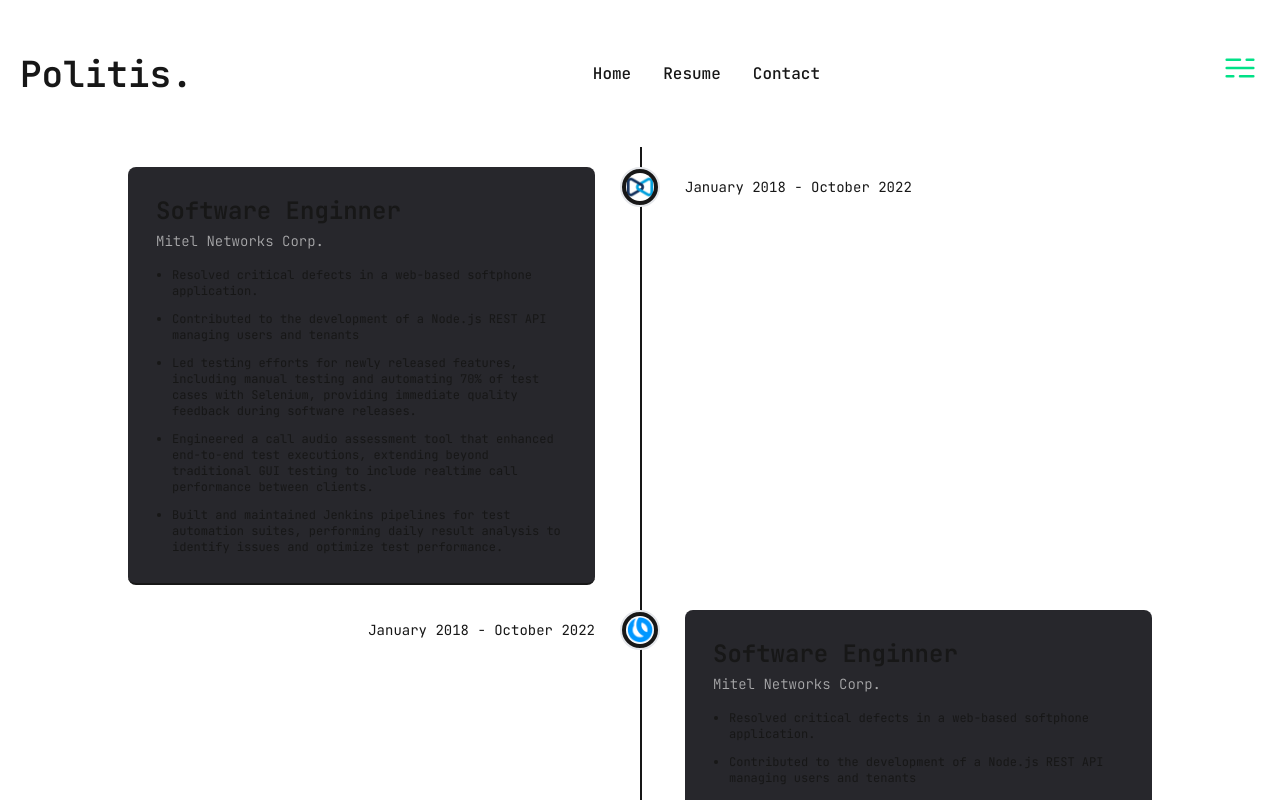
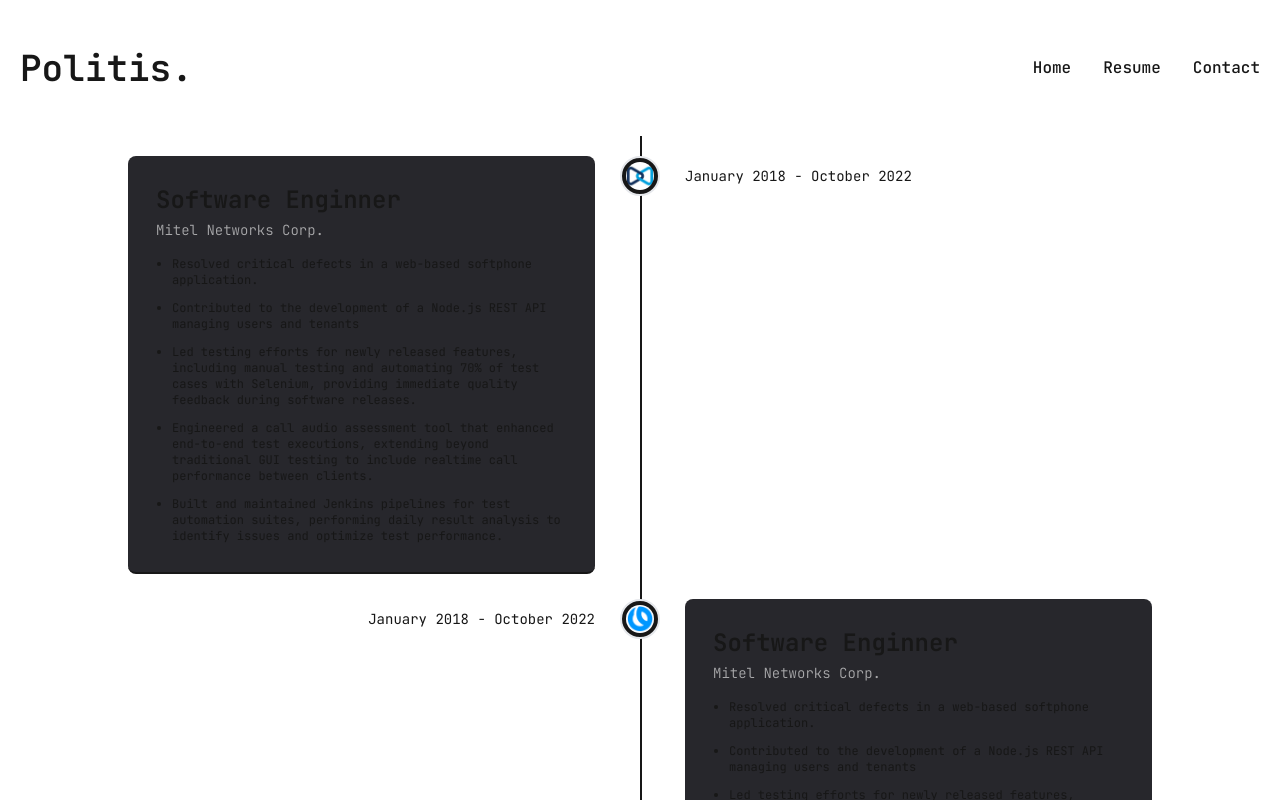
Before and after one commit to kostas-politis/portfolio, a Next.js app: page /resume in a window 1280 px wide. Shown: the top 800 px of the page. Built offline with nearby package versions, Linux system fonts and the light colour scheme.

Commit message:
Navbar - Conditionaly show drawer button

```diff
--- a/components/Header.tsx
+++ b/components/Header.tsx
@@ -12,7 +12,7 @@ export default function Temp() {
           </h2>
         </Link>
         <NavLinks className="hidden gap-8 md:flex" />
-        <DrawerMenu />
+        <DrawerMenu className="md:hidden" />
       </div>
     </header>
   );
```
